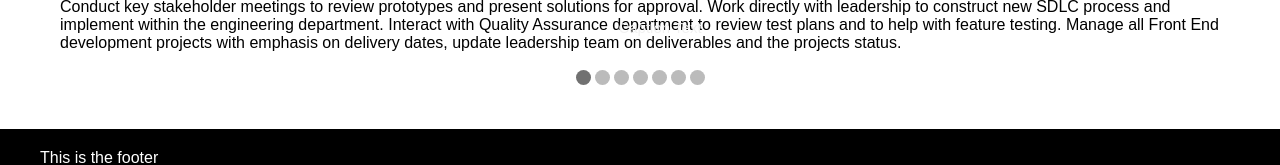
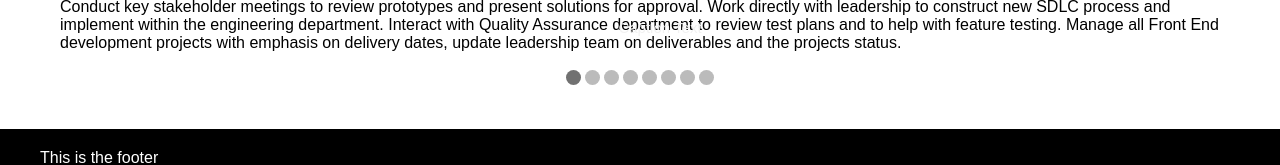
Before and after one commit to aaronunionstudios/blackbox, a Vue app: page / in a window 1280 px wide. Shown: the part 990-1155 px from the top of the page. Built offline with nearby package versions, Linux system fonts and the light colour scheme; a web font is replaced by a local one.

Commit message:
working on timer function

```diff
--- a/src/components/SlideShow.vue
+++ b/src/components/SlideShow.vue
@@ -7,6 +7,7 @@ export default {
     },
     methods: {
         showSlides(n) {
+            console.log('timer');
             let i;
             let slides = document.getElementsByClassName("mySlides");
             let dots = document.getElementsByClassName("dot");
@@ -27,7 +28,11 @@ export default {
         },
         currentSlide(n) {
             this.showSlides(this.slideIndex = n);
-        },
+        }
+
+    },
+    mounted() {
+        // setTimeout(this.plusSlides, 3000);
     }
 }
 </script>
@@ -173,6 +178,7 @@ export default {
         <span class="dot" @click="currentSlide(5)"></span>
         <span class="dot" @click="currentSlide(6)"></span>
         <span class="dot" @click="currentSlide(7)"></span>
+        <span class="dot" @click="currentSlide(8)"></span>
         <!-- <span class="dot" onclick="currentSlide(3)"></span> -->
     </div>
 </template>
```
